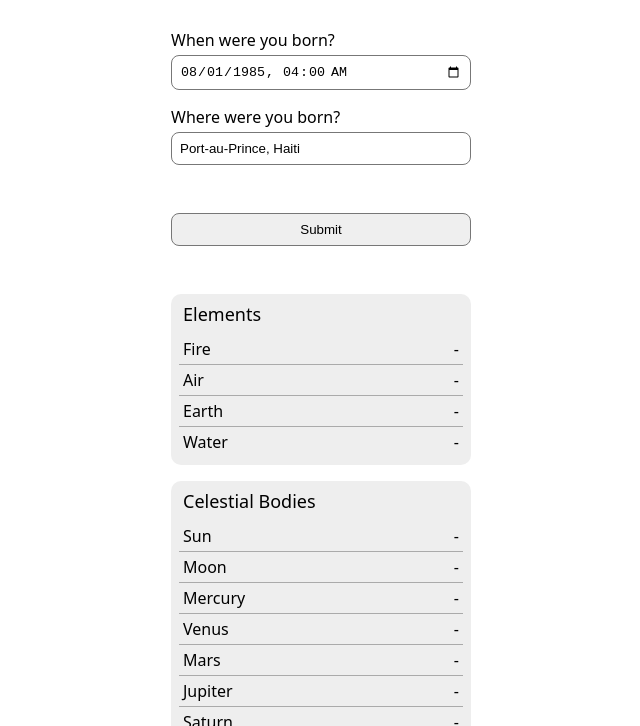
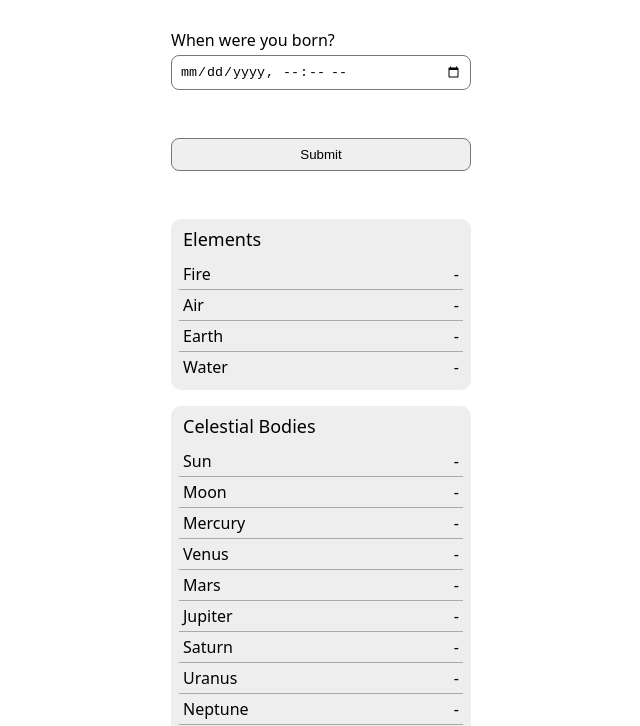
Before and after one commit to dustinnewbold/star-chart, a website built with webpack: page public/index.html in a window 1280 px wide. Shown: the part 88-814 px from the top of the page, without its empty margins (319-959 px from the left). Built offline with nearby package versions, Linux system fonts and the light colour scheme.

Commit message:
Updated default values

```diff
--- a/public/index.html
+++ b/public/index.html
@@ -4,7 +4,7 @@
     <meta charset="UTF-8">
     <meta http-equiv="X-UA-Compatible" content="IE=edge">
     <meta name="viewport" content="width=device-width, initial-scale=1.0">
-    <title>Document</title>
+    <title>Star Chart Example</title>
 
     <link rel="stylesheet" href="styles.css">
 </head>
@@ -15,11 +15,7 @@
         <form action="" id="starchart">
             <div class="form-field">
                 <label for="dob">When were you born?</label>
-                <input type="datetime-local" id="dob" name="dob" value="1985-08-01T04:00" />
-            </div>
-            <div class="form-field">
-                <label for="lob">Where were you born?</label>
-                <input type="text" id="lob" name="lob" value="Port-au-Prince, Haiti" />
+                <input type="datetime-local" id="dob" name="dob" required="required" />
             </div>
 
             <input type="submit" />
```
Also changed, not shown: build/index.html.
